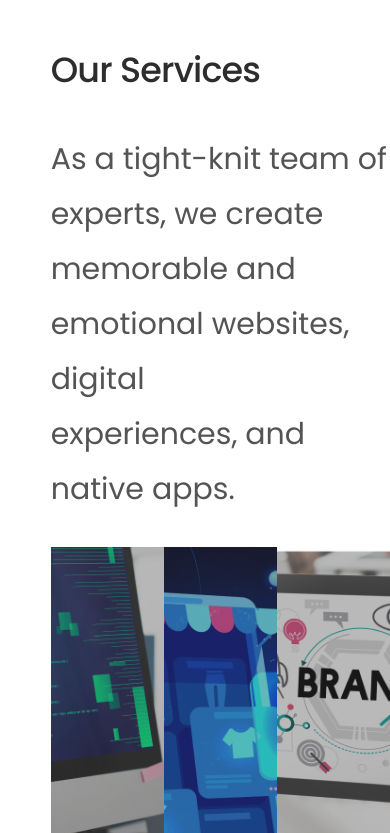
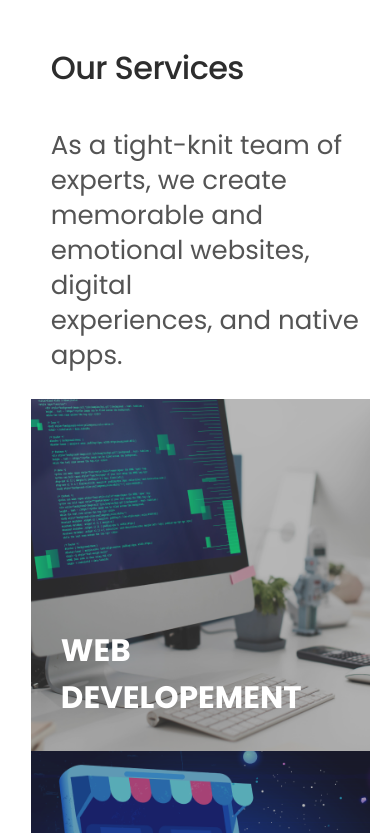
Before and after one commit to Silk-Dev/silkdev.com.tn, a Next.js app in the folder silkdev-website/: page / in a window 390 px wide. Shown: the part 831-1664 px from the top of the page. Built offline with nearby package versions, Linux system fonts and the light colour scheme.

Commit message:
responsive ourservice

```diff
--- a/silkdev-website/src/app/components/OurServices/OurServices.module.scss
+++ b/silkdev-website/src/app/components/OurServices/OurServices.module.scss
@@ -1,6 +1,9 @@
 
 @import url('https://fonts.googleapis.com/css2?family=Poppins:wght@400;500;600&family=Roboto:wght@500&display=swap');
-
+@media only screen and (min-width: 601px){
+  .mobile{
+    display:none
+  }
 .black-overlay {
   filter: brightness(0.7); /* Adjust the brightness value to control the darkness (0.4 = 60% darkness) */
 
@@ -9,9 +12,7 @@
 .container{
     display: flex;
     flex-direction: column;
-    margin-left: 13%;
-    margin-bottom: 100px;
-    margin-top: 0%;
+
 
 }
 .containerh1{
@@ -23,12 +24,13 @@
     font-weight: 500;
     line-height: 76px;
     letter-spacing: -0.84px;
+    margin-left:67px
 }
 .containerp{
     color: rgba(0, 0, 0, 0.67);
     font-family: Poppins;
     font-size: 30px;
-
+    margin-left:67px;
     font-style: normal;
     font-weight: 400;
     line-height: 55px;
@@ -36,8 +38,11 @@
 
 }
 .cardscontainer{
-    display: flex;
-    flex-direction: row;
+  display: flex;
+  flex-direction: row;
+  justify-content: center;
+  align-items: center;
+
 }
 .card {
     width: 27rem;
@@ -93,4 +98,100 @@ line-height: normal;
     transition: inset .3s ease-out;
     bottom: 150px;
   }
-}
+}}
+@media only screen and (max-width: 600px){
+  .desktop{
+    display:none
+  }
+  .black-overlay {
+    filter: brightness(0.7); /* Adjust the brightness value to control the darkness (0.4 = 60% darkness) */
+
+  }
+
+  .container{
+      display: flex;
+      flex-direction: column;
+      margin-left: 13%;
+      margin-bottom: 100px;
+      margin-top: 0%;
+
+  }
+  .containerh1{
+    color: #2D2D2D;
+    font-family: Poppins;
+    font-size: 32px;
+    font-style: normal;
+    font-weight: 500;
+    line-height: 76px;
+    letter-spacing: -0.64px;
+  }
+  .containerp{
+    margin-top: 0%;
+    color: rgba(0, 0, 0, 0.67);
+    font-family: Poppins;
+    font-size: 26px;
+    font-style: normal;
+    font-weight: 400;
+    line-height: 35px;
+
+  }
+  .cardscontainer{
+      display: flex;
+      flex-direction: column;
+      align-items: center;
+      margin-left: -40px;
+  }
+  .card {
+    width: 339px;
+    height: 352px;
+    cursor: pointer;
+    position: relative;
+    color: white;
+
+
+   .cardimg {
+      position: absolute;
+      object-fit: cover;
+      width: 100%;
+      height: 100%;
+      top: 0;
+      left: 0;
+      opacity: 0.9;
+      transition: opacity 0.2s ease-out;
+    }
+
+    h2 {
+      position: absolute;
+      inset: auto auto 30px 30px;
+      margin: 0;
+      transition: inset 0.3s 0.3s ease-out;
+
+      font-weight: normal;
+      text-transform: uppercase;
+      color: #FFF;
+  font-family: Poppins;
+  font-size: 31px;
+  font-style: normal;
+  font-weight: 700;
+  line-height: normal;
+    }
+  }
+
+  .material-symbols-outlined {
+    vertical-align: middle;
+  }
+  .hoverText{
+    display: none;
+  }
+  .card:hover{
+    .hoverText{
+      display: block;
+      margin-left: 25px;
+      opacity: 1;
+      transition: opacity .5s .1s ease-in;
+    }
+    .servTitle{
+      transition: inset .3s ease-out;
+      bottom: 150px;
+    }
+  }}
--- a/silkdev-website/src/app/components/OurServices/OurServices.tsx
+++ b/silkdev-website/src/app/components/OurServices/OurServices.tsx
@@ -1,60 +1,145 @@
 "use client";
-import React from 'react';
+import React from "react";
 import styles from "./OurServices.module.scss";
-import Image from 'next/image'
-import img1 from '../../../../public/img/programmation.png'
-import img2 from '../../../../public/img/marketing.png'
-import img3 from '../../../../public/img/commerce.png'
+import Image from "next/image";
+import img1 from "../../../../public/img/programmation.png";
+import img2 from "../../../../public/img/marketing.png";
+import img3 from "../../../../public/img/commerce.png";
 const OurServices = () => {
-
   return (
     <div>
       <div className={styles.container}>
         <h1 className={styles.containerh1}>Our Services</h1>
         <p className={styles.containerp}>
-        As a tight-knit team of experts, we create<br/>
-        memorable and emotional websites, digital<br/>
+          As a tight-knit team of experts, we create
+          <br />
+          memorable and emotional websites, digital
+          <br />
           experiences, and native apps.
         </p>
-
+        <div className={styles.desktop}>
           <div className={styles.cardscontainer}>
             <div className={styles.card}>
-
-        <Image className={`${styles.cardimg} ${styles['black-overlay']}`}
+              <Image
+                className={`${styles.cardimg} ${styles["black-overlay"]}`}
                 src={img1}
                 alt=""
               />
-        <div className={styles['card-content']}>
+              <div className={styles["card-content"]}>
                 <h2 className={styles.servTitle}>Web developement</h2>
-          <p className={styles.hoverText} style={{position:"absolute",bottom:"0px"}}>Lorem ipsum dolor sit amet consectetur adipisicing elit. Facere unde iure numquam praesentium nemo laudantium cum sunt molestias aliquid ipsa ad autem ducimus illum nesciunt voluptatibus, dolor odit quos veritatis?</p>
+                <p
+                  className={styles.hoverText}
+                  style={{ position: "absolute", bottom: "0px" }}
+                >
+                  Lorem ipsum dolor sit amet consectetur adipisicing elit.
+                  Facere unde iure numquam praesentium nemo laudantium cum sunt
+                  molestias aliquid ipsa ad autem ducimus illum nesciunt
+                  voluptatibus, dolor odit quos veritatis?
+                </p>
               </div>
             </div>
             <div className={styles.card}>
-
-      <Image className={`${styles.cardimg} ${styles['black-overlay']}`}
+              <Image
+                className={`${styles.cardimg} ${styles["black-overlay"]}`}
                 src={img3}
                 alt=""
               />
-        <div className={styles['card-content']}>
+              <div className={styles["card-content"]}>
                 <h2 className={styles.servTitle}>E-commerce Website</h2>
-          <p className={styles.hoverText} style={{position:"absolute",bottom:"0px"}}>Lorem ipsum dolor sit amet consectetur adipisicing elit. Facere unde iure numquam praesentium nemo laudantium cum sunt molestias aliquid ipsa ad autem ducimus illum nesciunt voluptatibus, dolor odit quos veritatis?</p>
+                <p
+                  className={styles.hoverText}
+                  style={{ position: "absolute", bottom: "0px" }}
+                >
+                  Lorem ipsum dolor sit amet consectetur adipisicing elit.
+                  Facere unde iure numquam praesentium nemo laudantium cum sunt
+                  molestias aliquid ipsa ad autem ducimus illum nesciunt
+                  voluptatibus, dolor odit quos veritatis?
+                </p>
               </div>
             </div>
             <div className={styles.card}>
-
-      <Image className={`${styles.cardimg} ${styles['black-overlay']}`}
+              <Image
+                className={`${styles.cardimg} ${styles["black-overlay"]}`}
                 src={img2}
                 alt=""
               />
-        <div className={styles['card-content']}>
+              <div className={styles["card-content"]}>
                 <h2 className={styles.servTitle}>Brand Consultation</h2>
-          <p className={styles.hoverText} style={{position:"absolute",bottom:"0px"}}>Lorem ipsum dolor sit amet consectetur adipisicing elit. Facere unde iure numquam praesentium nemo laudantium cum sunt molestias aliquid ipsa ad autem ducimus illum nesciunt voluptatibus, dolor odit quos veritatis?</p>
-
+                <p
+                  className={styles.hoverText}
+                  style={{ position: "absolute", bottom: "0px" }}
+                >
+                  Lorem ipsum dolor sit amet consectetur adipisicing elit.
+                  Facere unde iure numquam praesentium nemo laudantium cum sunt
+                  molestias aliquid ipsa ad autem ducimus illum nesciunt
+                  voluptatibus, dolor odit quos veritatis?
+                </p>
               </div>
             </div>
           </div>
         </div>
-
+        <div className={styles.mobile}>
+          <div className={styles.cardscontainer}>
+            <div className={styles.card}>
+              <Image
+                className={`${styles.cardimg} ${styles["black-overlay"]}`}
+                src={img1}
+                alt=""
+              />
+              <div className={styles["card-content"]}>
+                <h2 className={styles.servTitle}>Web developement</h2>
+                <p
+                  className={styles.hoverText}
+                  style={{ position: "absolute", bottom: "0px" }}
+                >
+                  Lorem ipsum dolor sit amet consectetur adipisicing elit.
+                  Facere unde iure numquam praesentium nemo laudantium cum sunt
+                  molestias aliquid ipsa ad autem ducimus illum nesciunt
+                  voluptatibus, dolor odit quos veritatis?
+                </p>
+              </div>
+            </div>
+            <div className={styles.card}>
+              <Image
+                className={`${styles.cardimg} ${styles["black-overlay"]}`}
+                src={img3}
+                alt=""
+              />
+              <div className={styles["card-content"]}>
+                <h2 className={styles.servTitle}>E-commerce Website</h2>
+                <p
+                  className={styles.hoverText}
+                  style={{ position: "absolute", bottom: "0px" }}
+                >
+                  Lorem ipsum dolor sit amet consectetur adipisicing elit.
+                  Facere unde iure numquam praesentium nemo laudantium cum sunt
+                  molestias aliquid ipsa ad autem ducimus illum nesciunt
+                  voluptatibus, dolor odit quos veritatis?
+                </p>
+              </div>
+            </div>
+            <div className={styles.card}>
+              <Image
+                className={`${styles.cardimg} ${styles["black-overlay"]}`}
+                src={img2}
+                alt=""
+              />
+              <div className={styles["card-content"]}>
+                <h2 className={styles.servTitle}>Brand Consultation</h2>
+                <p
+                  className={styles.hoverText}
+                  style={{ position: "absolute", bottom: "0px" }}
+                >
+                  Lorem ipsum dolor sit amet consectetur adipisicing elit.
+                  Facere unde iure numquam praesentium nemo laudantium cum sunt
+                  molestias aliquid ipsa ad autem ducimus illum nesciunt
+                  voluptatibus, dolor odit quos veritatis?
+                </p>
+              </div>
+            </div>
+          </div>
+        </div>
+      </div>
     </div>
   );
 };
--- a/silkdev-website/src/app/globals.css
+++ b/silkdev-website/src/app/globals.css
@@ -3,6 +3,7 @@
 body{
   margin: 0 !important;
   padding: 0 !important;
+  overflow-x: hidden;
 }
  .carousel .slider-wrapper{
   width: 65% !important;
```
Lines whose indentation alone changed are shown as unchanged.
